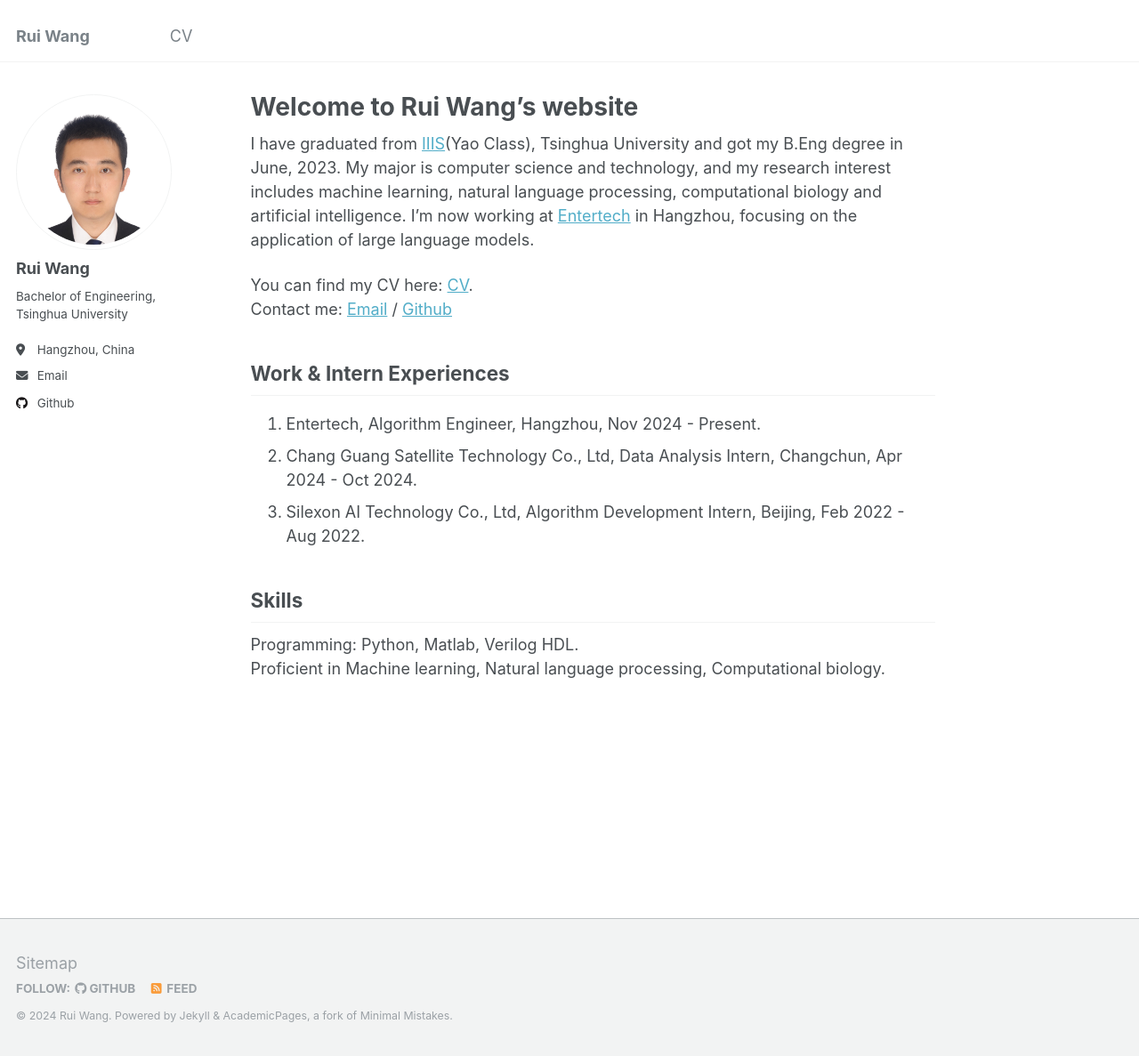
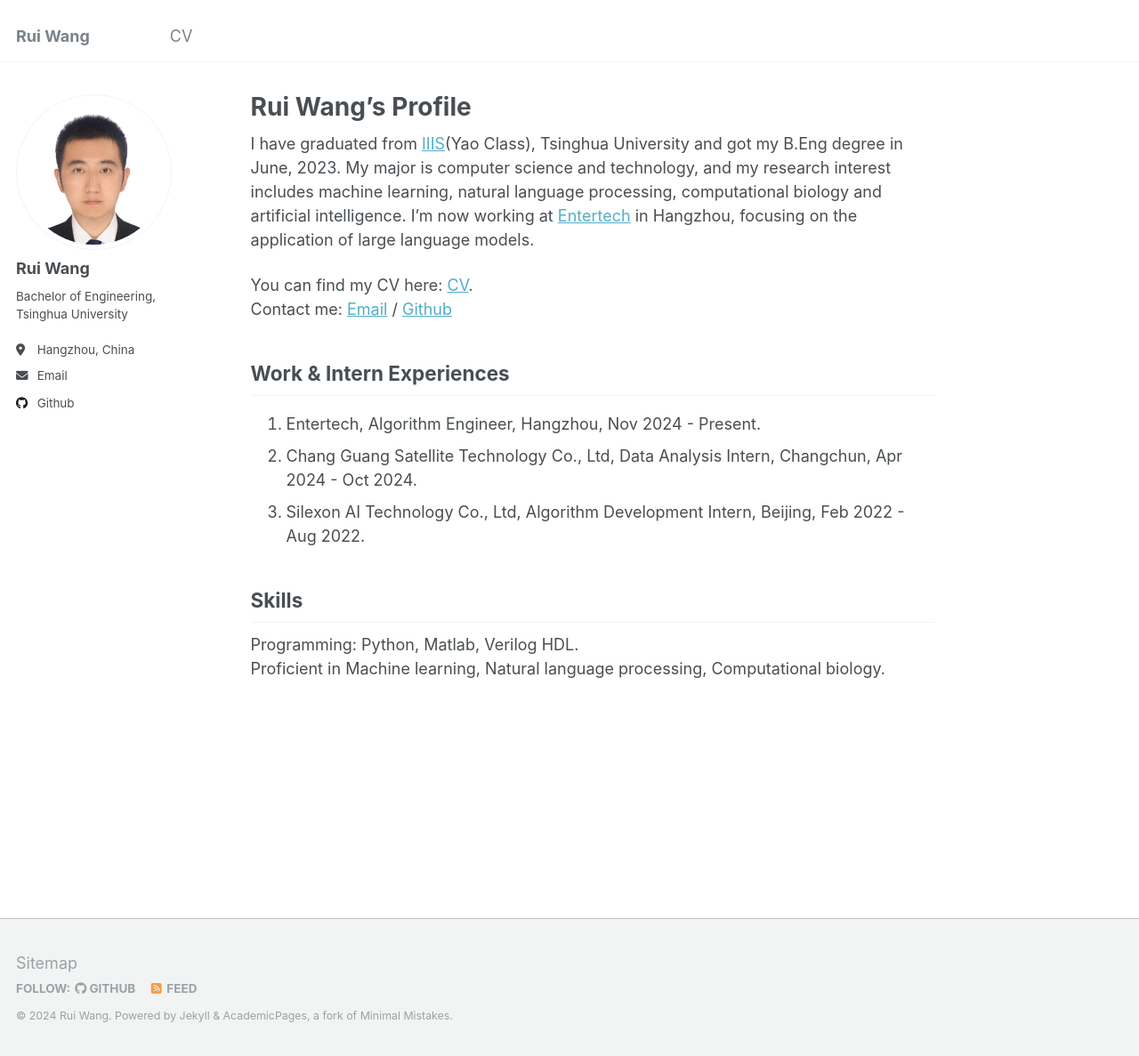
Before and after one commit to ruiiwang/ruiiwang.github.io, a Jekyll site: the page built from _pages/about.md, in a window 1280 px wide and 1187 px high. Shown: the whole window at 89% size. Built offline with Jekyll 4.4.1, drawn with Linux system fonts in a browser that asks for light colours.

Commit message:
Update about.md

```diff
--- a/_pages/about.md
+++ b/_pages/about.md
@@ -1,6 +1,6 @@
 ---
 permalink: /
-title: "Welcome to Rui Wang's website"
+title: "Rui Wang's Profile"
 author_profile: true
 redirect_from:
   - /about/
```
